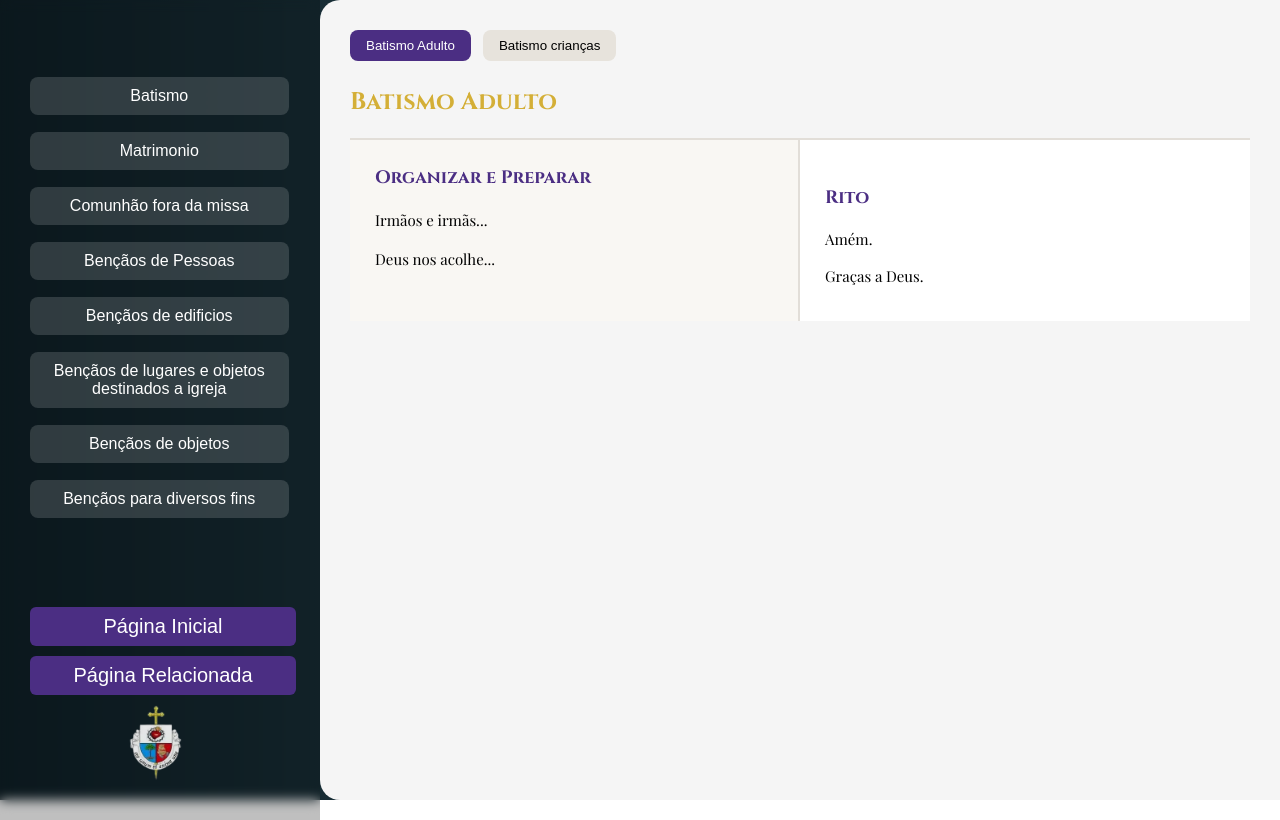
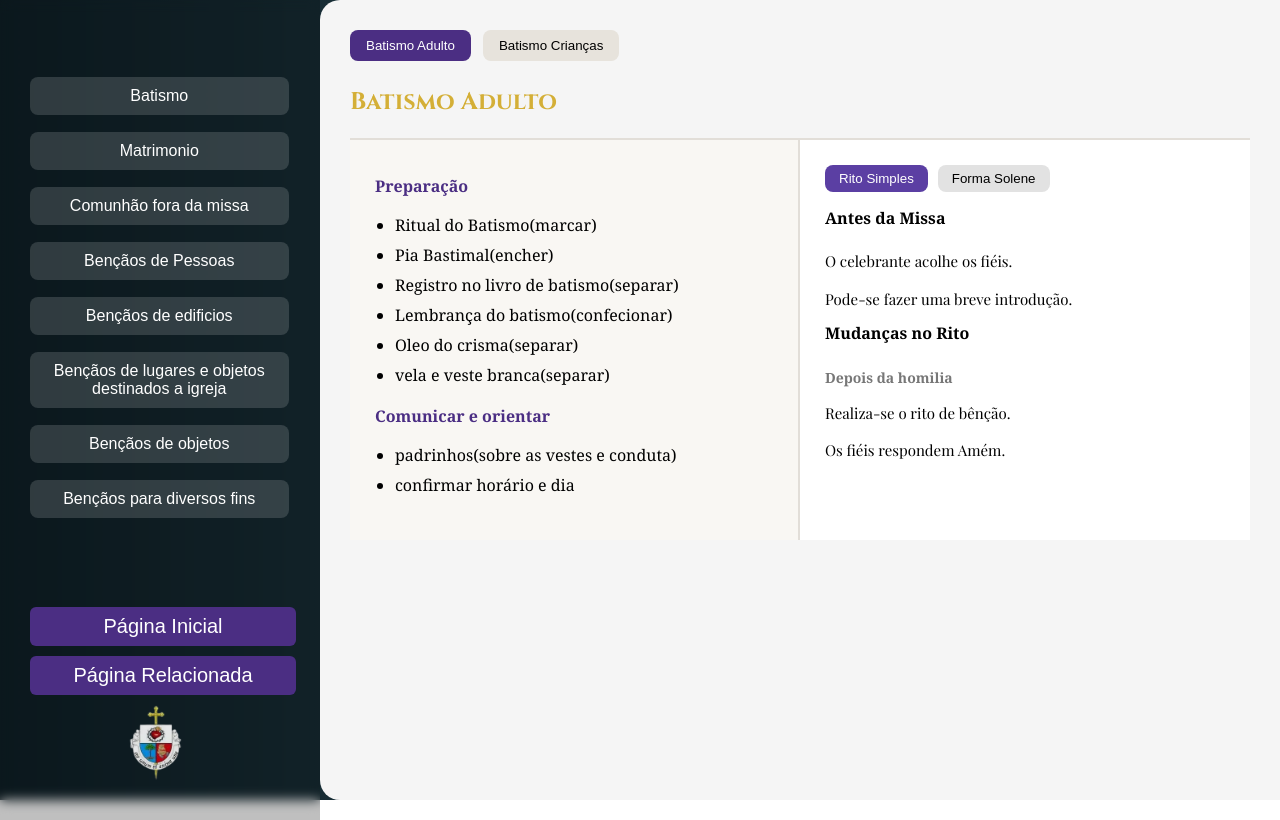
Before and after one commit to Marcelo-Augustovs/liturgia, an Angular app: page /ritos-complementares in a window 1280 px wide. Both pictures are taken after a click on the button "Batismo". Built offline with nearby package versions, Linux system fonts and the light colour scheme; a web font is replaced by a local one.

Commit message:
otimizacao e novos propety bind

```diff
--- a/src/app/features/ritos-complementares/ritos-complementares.component.html
+++ b/src/app/features/ritos-complementares/ritos-complementares.component.html
@@ -31,23 +31,55 @@
                 <div class="columns">
 
                     <div class="left">
-                        <h3>
-                            {{ selectedItem.navContent[selectedContentIndex].leftSubTitle }}
-                        </h3>
+                        <div *ngFor="let topic of selectedItem.navContent       [selectedContentIndex].leftContent">
 
-                        <p *ngFor="let text of selectedItem.navContent[selectedContentIndex].leftContent">
-                            {{ text }}
-                        </p>
+                            <h4 *ngIf="topic.title">
+                                {{ topic.title }}
+                            </h4>
+
+                            <ul>
+                                <li *ngFor="let item of topic.items">
+                                {{ item }}
+                                </li>
+                            </ul>
+
+                        </div>
                     </div>
 
                     <div class="right">
-                        <h3>
-                            {{ selectedItem.navContent[selectedContentIndex].rightSubTitle }}
-                        </h3>
+                         <div class="rite-tabs" *ngIf="selectedItem.navContent[selectedContentIndex].rightContent.length > 1">
 
-                        <p *ngFor="let text of selectedItem.navContent[selectedContentIndex].rightContent">
-                            {{ text }}
-                        </p>
+                        <button
+                            *ngFor="let rite of selectedItem.navContent[selectedContentIndex].rightContent; let i = index"
+                            (click)="selectedRiteIndex = i"
+                            [class.active]="selectedRiteIndex === i">
+
+                            {{ rite.variationTitle }}
+
+                        </button>
+
+                    </div>
+
+                        <ng-container *ngIf="selectedItem.navContent[selectedContentIndex].rightContent[selectedRiteIndex] as rite">
+
+                            <div *ngFor="let section of rite.sections">
+
+                                <h4 *ngIf="section.title">
+                                    {{ section.title }}
+                                </h4>
+
+                                <h5 *ngIf="section.subTitle">
+                                    {{ section.subTitle }}
+                                </h5>
+
+                                <p *ngFor="let text of section.texts">
+                                    {{ text }}
+                                </p>
+
+                            </div>
+
+                        </ng-container>
+
                     </div>
 
                 </div>
--- a/src/app/features/ritos-complementares/ritos-complementares.component.ts
+++ b/src/app/features/ritos-complementares/ritos-complementares.component.ts
@@ -2,6 +2,9 @@ import { Component } from '@angular/core';
 import { SideMenuComponent } from "../../shared/components/side-menu/side-menu.component";
 import { sideMenu } from '../../shared/models/side-menu.model';
 import { CommonModule } from '@angular/common';
+import { BATISMO_DATA } from '../../shared/data/batismo.data';
+import { BATISMO_CONTENT } from '../../shared/data/batismo.content';
+import { MATRIMONIO_CONTENT } from '../../shared/data/matrimonio.content';
 
 @Component({
   selector: 'app-ritos-complementares',
@@ -14,46 +17,18 @@ export class RitosComplementaresComponent {
 
   selectedItem!: sideMenu;
   selectedContentIndex = 0;
+  selectedRiteIndex: number = 0;
 
   menuList: sideMenu[] = [
     { navButton: 'Batismo',
       refContent: 'batismo',
-      navContent: [
-        { menuTitle: 'Batismo Adulto',
-        leftSubTitle: 'Organizar e Preparar',
-        rightSubTitle: 'Rito',
-        leftContent: [
-          'Irmãos e irmãs...',
-          'Deus nos acolhe...'
-        ],
-        rightContent: [
-          'Amém.',
-          'Graças a Deus.'
-        ]
-      },
-      { menuTitle: 'Batismo crianças',
-        leftSubTitle: 'Organizar e Preparar',
-        rightSubTitle: 'Rito',
-        leftContent: [
-          'preparar a Lembraça do batismo',
-          'verificar e orientar os padrinhos escolhidos',
-          'separa uma vela',
-          'ritual do batismo',
-          '...'
-        ],
-        rightContent: [
-          'Pode ser feito dentro da missa ou fora da missa',
-          'depois da homilia, segue sé o rito'
-        ]
-      }
-
-    ]
+      navContent: BATISMO_CONTENT
 
     },
     {
       navButton: 'Matrimonio',
       refContent: 'matrimonio',
-      navContent: []
+      navContent: MATRIMONIO_CONTENT
     },
     {
       navButton: 'Comunhão fora da missa',
```
